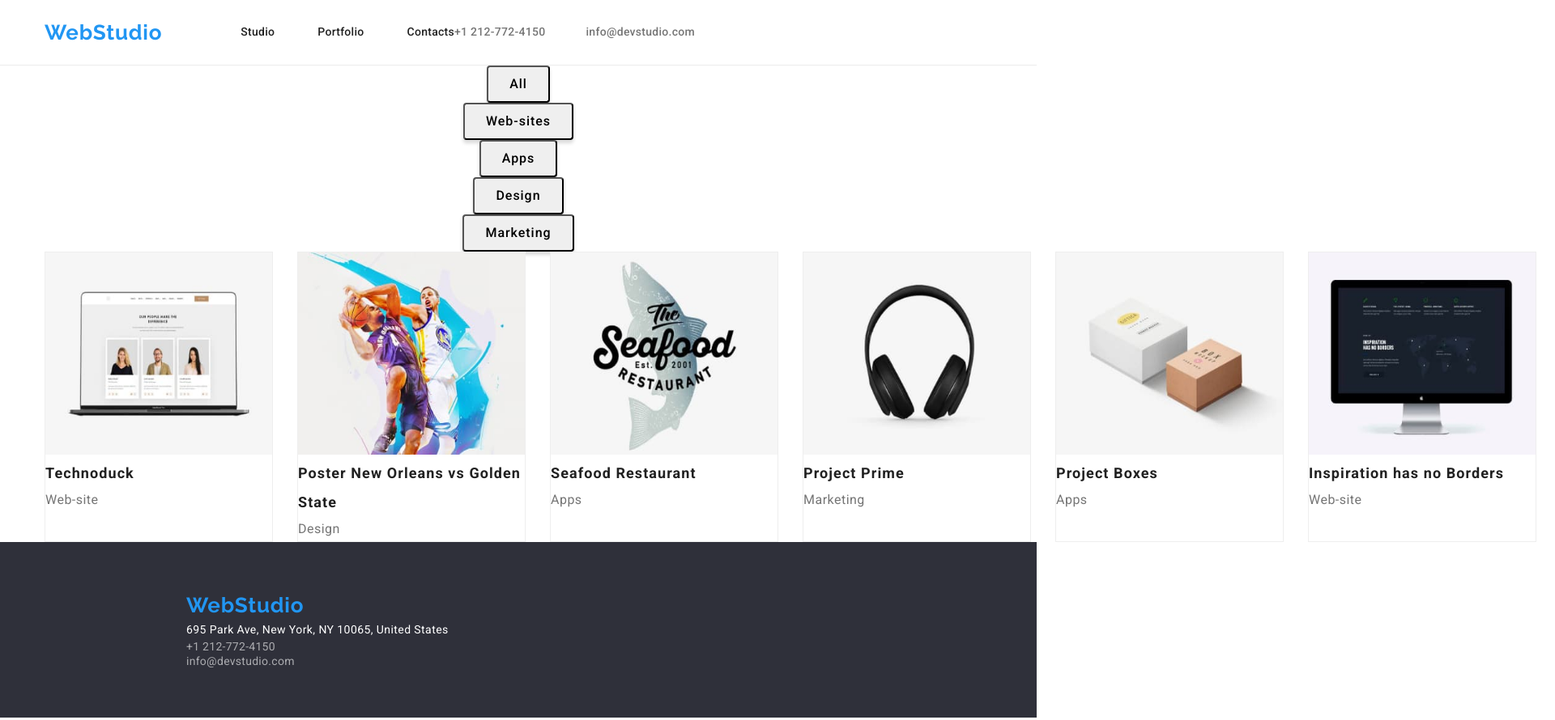
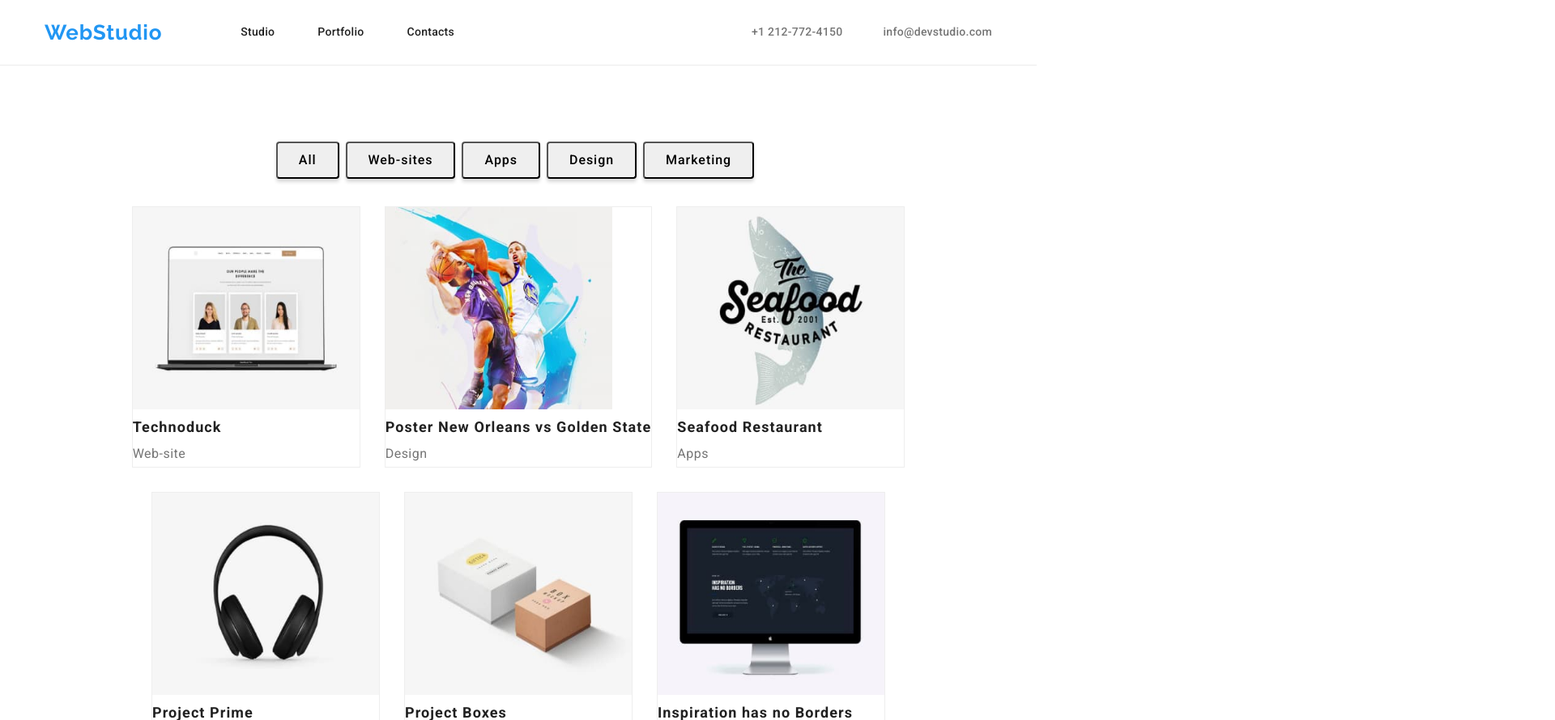
Before and after one commit to Ron-Dentris/Homework-3, a plain HTML site: page portfolio.html in a window 1280 px wide. Shown: the top 890 px of the page at 81% size, 1920 px wide, since content can reach past the window. Drawn offline with nearby package versions, Linux system fonts and the light colour scheme.

Commit message:
added feedback regarding wrap

```diff
--- a/portfolio.html
+++ b/portfolio.html
@@ -32,7 +32,7 @@
                     <a class="lnk lnk-page header-nav-link" href="#">Contacts</a>
                 </li>
             </ul>
-
+        </nav>
 
 
             <ul class="listed-items header-contacts">
@@ -44,11 +44,10 @@
                         href="mailto:info@devstudio.com">info@devstudio.com</a>
                 </li>
             </ul>
-        </nav>
     </div>
 </header>
     <section>
-     <div class="container">
+     <div class="container portfolio-card-margin">
         <ul class="listed-items portfolio-button-list">
             <li>
                 <button class="button button-portfolio" type="button">All</button>
--- a/styles.css
+++ b/styles.css
@@ -126,6 +126,8 @@ ul {
     padding-right: 20px;
     padding-bottom: 10px;
     padding-left: 20px;
+    margin: 0 auto;
+    display: block;
 }
 
 .button-portfolio {
@@ -134,6 +136,10 @@ ul {
     padding-right: 26px;
     padding-bottom: 6px;
     padding-left: 26px;
+    margin-top: 94px;
+    margin-right: 8px;
+    margin-bottom: 34px;
+
 }
 
 .button {
@@ -142,8 +148,6 @@ ul {
     box-shadow: 0px 4px 4px rgba(0, 0, 0, 0.15);
     border-radius: 4px;
     letter-spacing: 0.06em;
-    margin: 0 auto;
-    display: block;
 }
 
 .button:hover {
@@ -203,11 +207,9 @@ ul {
     font-weight: 400;
     letter-spacing: 0.03em;
 }
-.portfolio-button-list {
+.portfolio-button-list:not(:last-child) {
     display: flex;
-    gap: 8px;
-    margin: 0 auto;
-    display: block;
+    justify-content: center;
 }
 .portfolio-button-margin {
     padding-top: 32px;
@@ -228,6 +230,11 @@ ul {
 .disp-flex{
     display: flex;
     gap: 30px;
+    flex-wrap: wrap;
+    justify-content: center;
+}
+.portfolio-card-margin{
+    margin-bottom: 94px;
 }
 
 .header-container{
```
Also changed, not shown: index.html (+1 -2 lines).
